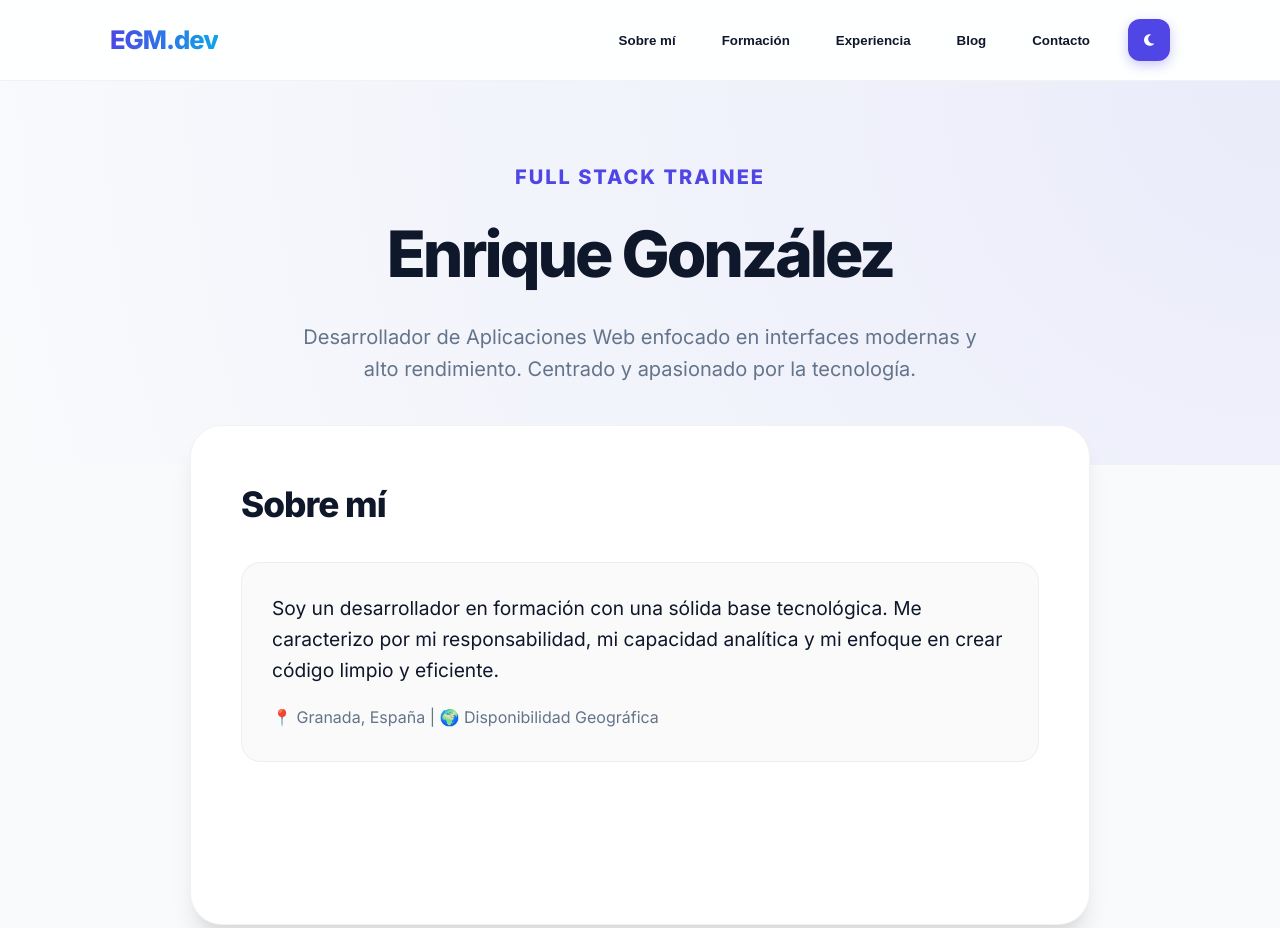
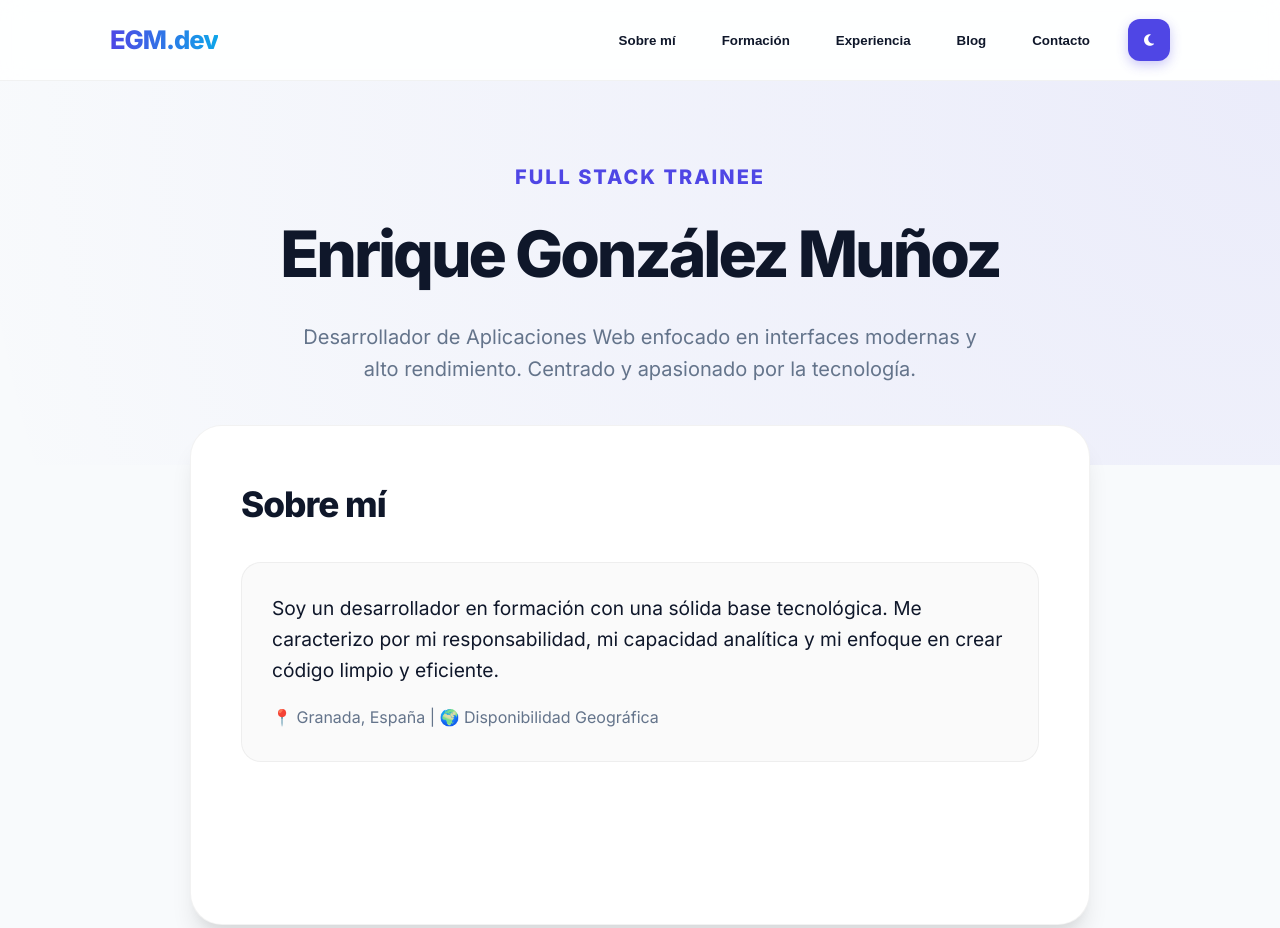
Before and after one commit to EnriqueGM714/EnriqueGM714.github.io, a plain HTML site: page index.html in a window 1280 px wide. Shown: the top 928 px of the page. Drawn offline with Linux system fonts and the light colour scheme.

Commit message:
Update index.html

```diff
--- a/index.html
+++ b/index.html
@@ -27,7 +27,7 @@
 
     <section class="hero">
         <p style="color: var(--primary); font-weight: 800; text-transform: uppercase; letter-spacing: 2px; margin-bottom: 10px;">Full Stack Trainee</p>
-        <h1>Enrique González</h1>
+        <h1>Enrique González Muñoz</h1>
         <p>Desarrollador de Aplicaciones Web enfocado en interfaces modernas y alto rendimiento. Centrado y apasionado por la tecnología.</p>
     </section>
 
```
